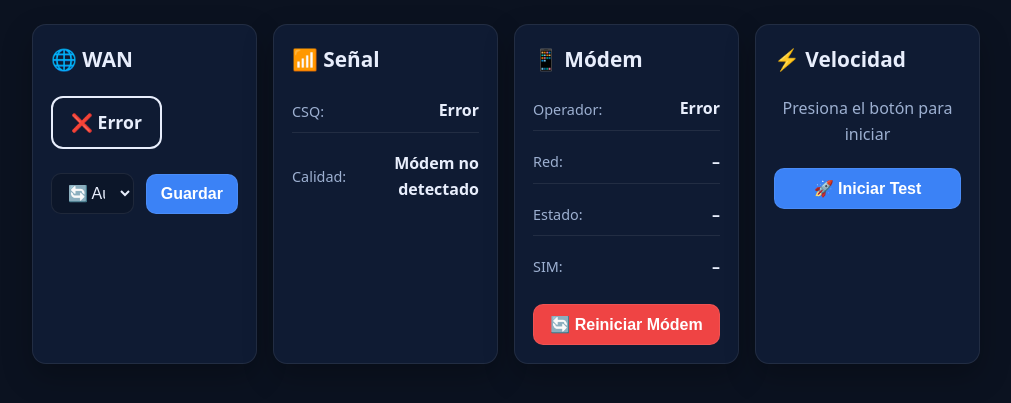
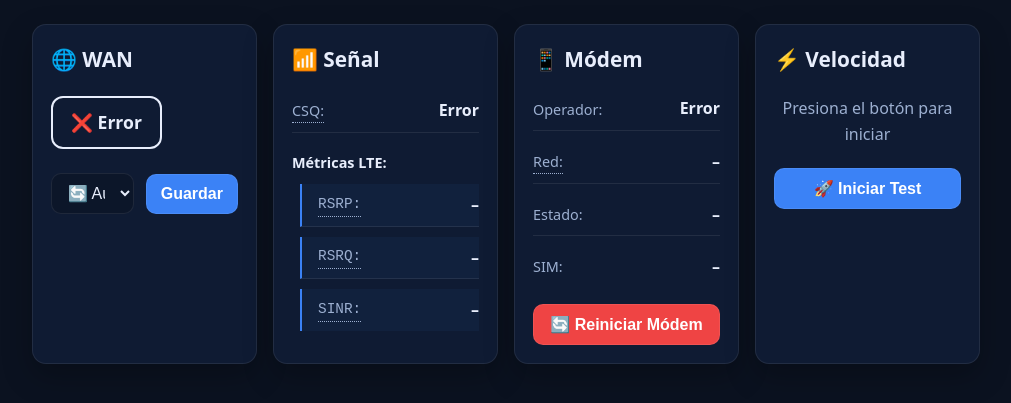
Before and after one commit to Tinex3/RPI_Router_4G, a Flask app: template templates/dashboard.html in a window 1280 px wide. Shown: the part 57-460 px from the top of the page, without its empty margins (134-1145 px from the left). Run offline with Flask 3, Linux system fonts and the light colour scheme; the template is opened without the code that fills it, so the values that code supplies are empty.

Commit message:
Feature: Interfaz educativa con tooltips explicativos para métricas LTE
MEJORAS UI/UX:
1. TOOLTIPS INFORMATIVOS
   - CSQ: Explicación, rango 0-31, equivalente en dBm
   - RSRP: Potencia recibida, rangos con emojis (✅🟢🟡🟠🔴)
   - RSRQ: Calidad/interferencias, rangos codificados por color
   - SINR: Relación señal/ruido, umbrales de calidad
   - Red: FDD explicado, bandas comunes (7/3/28)

2. MÉTRICAS SEPARADAS
   - Ya no "Calidad: LTE: RSRP -100dBm..." todo junto
   - Cada métrica en su línea con indicador visual
   - RSRP, RSRQ, SINR con colores según calidad
   - Iconos: ✅ Excelente, 🟢 Buena, 🟡 Regular, 🔴 Mala

3. CSS TOOLTIPS
   - Aparecen al hover sobre labels con borde punteado
   - Fondo semi-transparente con borde azul
   - Flecha apuntando al elemento
   - tooltip-left para evitar overflow

4. MEJORA VISUAL
   - Métricas LTE agrupadas con fondo azul tenue
   - Borde izquierdo azul para destacar
   - Fuente monospace para valores técnicos

PROBLEMA SOLUCIONADO:
Usuario no entendía qué significaban CSQ, RSRP, RSRQ, SINR, FDD, Banda 7
Ahora: tooltips educativos + valores con indicadores de calidad

```diff
--- a/static/css/style.css
+++ b/static/css/style.css
@@ -181,3 +181,83 @@
   color:#22c55e;
   font-weight:700;
 }
+/* Tooltips informativos */
+.tooltip-trigger {
+  position: relative;
+  cursor: help;
+  border-bottom: 1px dotted var(--muted);
+}
+
+.tooltip {
+  visibility: hidden;
+  opacity: 0;
+  position: absolute;
+  bottom: 100%;
+  left: 50%;
+  transform: translateX(-50%) translateY(-8px);
+  background: rgba(15, 27, 51, 0.98);
+  color: var(--text);
+  padding: 12px 14px;
+  border-radius: 10px;
+  font-size: 0.85rem;
+  line-height: 1.5;
+  white-space: nowrap;
+  z-index: 1000;
+  border: 1px solid rgba(59, 130, 246, 0.3);
+  box-shadow: 0 8px 20px rgba(0, 0, 0, 0.5);
+  transition: opacity 0.3s, transform 0.3s;
+  pointer-events: none;
+}
+
+.tooltip-trigger:hover .tooltip {
+  visibility: visible;
+  opacity: 1;
+  transform: translateX(-50%) translateY(-4px);
+}
+
+.tooltip strong {
+  color: var(--accent);
+  display: block;
+  margin-bottom: 6px;
+}
+
+/* Tooltip flecha */
+.tooltip::after {
+  content: "";
+  position: absolute;
+  top: 100%;
+  left: 50%;
+  transform: translateX(-50%);
+  border: 6px solid transparent;
+  border-top-color: rgba(15, 27, 51, 0.98);
+}
+
+/* Tooltip a la izquierda (para evitar overflow) */
+.tooltip-left {
+  left: auto;
+  right: 0;
+  transform: translateY(-8px);
+}
+
+.tooltip-trigger:hover .tooltip-left {
+  transform: translateY(-4px);
+}
+
+.tooltip-left::after {
+  left: auto;
+  right: 20px;
+  transform: none;
+}
+
+/* Métricas detalladas */
+.metric-detail {
+  background: rgba(59, 130, 246, 0.05);
+  margin-left: 8px;
+  padding-left: 16px;
+  border-left: 2px solid var(--accent);
+}
+
+.metric-detail .label {
+  font-family: 'Courier New', monospace;
+  font-size: 0.9rem;
+}
--- a/static/js/dashboard.js
+++ b/static/js/dashboard.js
@@ -17,14 +17,42 @@
   try {
     const sig = await (await fetch("/api/signal")).json();
     document.getElementById("csq").textContent = sig.csq || "N/A";
-    document.getElementById("qcsq").textContent = sig.qcsq || "N/A";
 
-    // Signal strength bar
+    // Parsear QCSQ para extraer métricas individuales
+    // Formato: "LTE: RSRP -100dBm, RSRQ -17dB, SINR 95dB"
+    if (sig.qcsq) {
+      const rsrpMatch = sig.qcsq.match(/RSRP\s+(-?\d+)dBm/);
+      const rsrqMatch = sig.qcsq.match(/RSRQ\s+(-?\d+)dB/);
+      const sinrMatch = sig.qcsq.match(/SINR\s+(-?\d+)dB/);
+
+      if (rsrpMatch) {
+        const rsrp = parseInt(rsrpMatch[1]);
+        const rsrpColor = rsrp > -80 ? "#22c55e" : rsrp > -90 ? "#84cc16" : rsrp > -100 ? "#eab308" : rsrp > -110 ? "#f97316" : "#ef4444";
+        const rsrpIcon = rsrp > -80 ? "✅" : rsrp > -90 ? "🟢" : rsrp > -100 ? "🟡" : rsrp > -110 ? "🟠" : "🔴";
+        document.getElementById("rsrp").innerHTML = `<span style="color: ${rsrpColor}">${rsrpIcon} ${rsrp} dBm</span>`;
+      }
+
+      if (rsrqMatch) {
+        const rsrq = parseInt(rsrqMatch[1]);
+        const rsrqColor = rsrq > -10 ? "#22c55e" : rsrq > -15 ? "#84cc16" : rsrq > -20 ? "#eab308" : "#ef4444";
+        const rsrqIcon = rsrq > -10 ? "✅" : rsrq > -15 ? "🟢" : rsrq > -20 ? "🟡" : "🔴";
+        document.getElementById("rsrq").innerHTML = `<span style="color: ${rsrqColor}">${rsrqIcon} ${rsrq} dB</span>`;
+      }
+
+      if (sinrMatch) {
+        const sinr = parseInt(sinrMatch[1]);
+        const sinrColor = sinr > 20 ? "#22c55e" : sinr > 13 ? "#84cc16" : sinr > 0 ? "#eab308" : "#ef4444";
+        const sinrIcon = sinr > 20 ? "✅" : sinr > 13 ? "🟢" : sinr > 0 ? "🟡" : "🔴";
+        document.getElementById("sinr").innerHTML = `<span style="color: ${sinrColor}">${sinrIcon} ${sinr} dB</span>`;
+      }
+    }
+
+    // Signal strength bar (basado en CSQ)
     const csqMatch = sig.csq?.match(/(\d+)\/31/);
     if (csqMatch) {
       const strength = parseInt(csqMatch[1]);
       const percent = Math.round((strength / 31) * 100);
-      const color = strength >= 20 ? "#0f0" : strength >= 10 ? "#ff0" : "#f00";
+      const color = strength >= 20 ? "#22c55e" : strength >= 10 ? "#eab308" : "#ef4444";
       document.getElementById("signalStrength").innerHTML = `
         <div class="meter-bar">
           <div class="meter-fill" style="width: ${percent}%; background: ${color};"></div>
@@ -34,7 +62,9 @@
     }
   } catch (e) {
     document.getElementById("csq").textContent = "Error";
-    document.getElementById("qcsq").textContent = "Módem no detectado";
+    document.getElementById("rsrp").textContent = "–";
+    document.getElementById("rsrq").textContent = "–";
+    document.getElementById("sinr").textContent = "–";
   }
 
   // Modem Info
--- a/templates/dashboard.html
+++ b/templates/dashboard.html
@@ -19,12 +19,62 @@
     <div id="signalStrength" class="signal-meter"></div>
     <div id="signalDetails" class="info-list">
       <div class="info-item">
-        <span class="label">CSQ:</span>
+        <span class="label tooltip-trigger">
+          CSQ:
+          <span class="tooltip">
+            <strong>Channel Signal Quality</strong><br>
+            Calidad básica de señal 2G/3G<br>
+            📊 Valores: 0-31 (mejor &gt; 20)<br>
+            📏 En dBm: -113 a -51 dBm
+          </span>
+        </span>
         <span id="csq" class="value">–</span>
       </div>
-      <div class="info-item">
-        <span class="label">Calidad:</span>
-        <span id="qcsq" class="value">–</span>
+      <div class="info-item" style="border: none; padding-bottom: 0;">
+        <span class="label" style="color: var(--primary); font-weight: 600;">Métricas LTE:</span>
+      </div>
+      <div class="info-item metric-detail">
+        <span class="label tooltip-trigger">
+          RSRP:
+          <span class="tooltip">
+            <strong>Reference Signal Received Power</strong><br>
+            Potencia de la señal LTE recibida<br>
+            ✅ Excelente: &gt; -80 dBm<br>
+            🟢 Buena: -80 a -90 dBm<br>
+            🟡 Regular: -90 a -100 dBm<br>
+            🟠 Débil: -100 a -110 dBm<br>
+            🔴 Muy débil: &lt; -110 dBm
+          </span>
+        </span>
+        <span id="rsrp" class="value">–</span>
+      </div>
+      <div class="info-item metric-detail">
+        <span class="label tooltip-trigger">
+          RSRQ:
+          <span class="tooltip">
+            <strong>Reference Signal Received Quality</strong><br>
+            Calidad de señal (interferencias)<br>
+            ✅ Excelente: &gt; -10 dB<br>
+            🟢 Buena: -10 a -15 dB<br>
+            🟡 Regular: -15 a -20 dB<br>
+            🔴 Mala: &lt; -20 dB
+          </span>
+        </span>
+        <span id="rsrq" class="value">–</span>
+      </div>
+      <div class="info-item metric-detail">
+        <span class="label tooltip-trigger">
+          SINR:
+          <span class="tooltip">
+            <strong>Signal to Interference + Noise Ratio</strong><br>
+            Relación señal/ruido+interferencia<br>
+            ✅ Excelente: &gt; 20 dB<br>
+            🟢 Buena: 13 a 20 dB<br>
+            🟡 Regular: 0 a 13 dB<br>
+            🔴 Mala: &lt; 0 dB
+          </span>
+        </span>
+        <span id="sinr" class="value">–</span>
       </div>
     </div>
   </div>
@@ -37,7 +87,17 @@
         <span id="operator" class="value">–</span>
       </div>
       <div class="info-item">
-        <span class="label">Red:</span>
+        <span class="label tooltip-trigger">
+          Red:
+          <span class="tooltip tooltip-left">
+            <strong>Tecnología y Banda</strong><br>
+            FDD = Frequency Division Duplex<br>
+            (subida y bajada en frecuencias separadas)<br><br>
+            Banda 7 @ 2600 MHz (América Latina)<br>
+            Banda 3 @ 1800 MHz (común en ciudades)<br>
+            Banda 28 @ 700 MHz (cobertura rural)
+          </span>
+        </span>
         <span id="network" class="value">–</span>
       </div>
       <div class="info-item">
```
